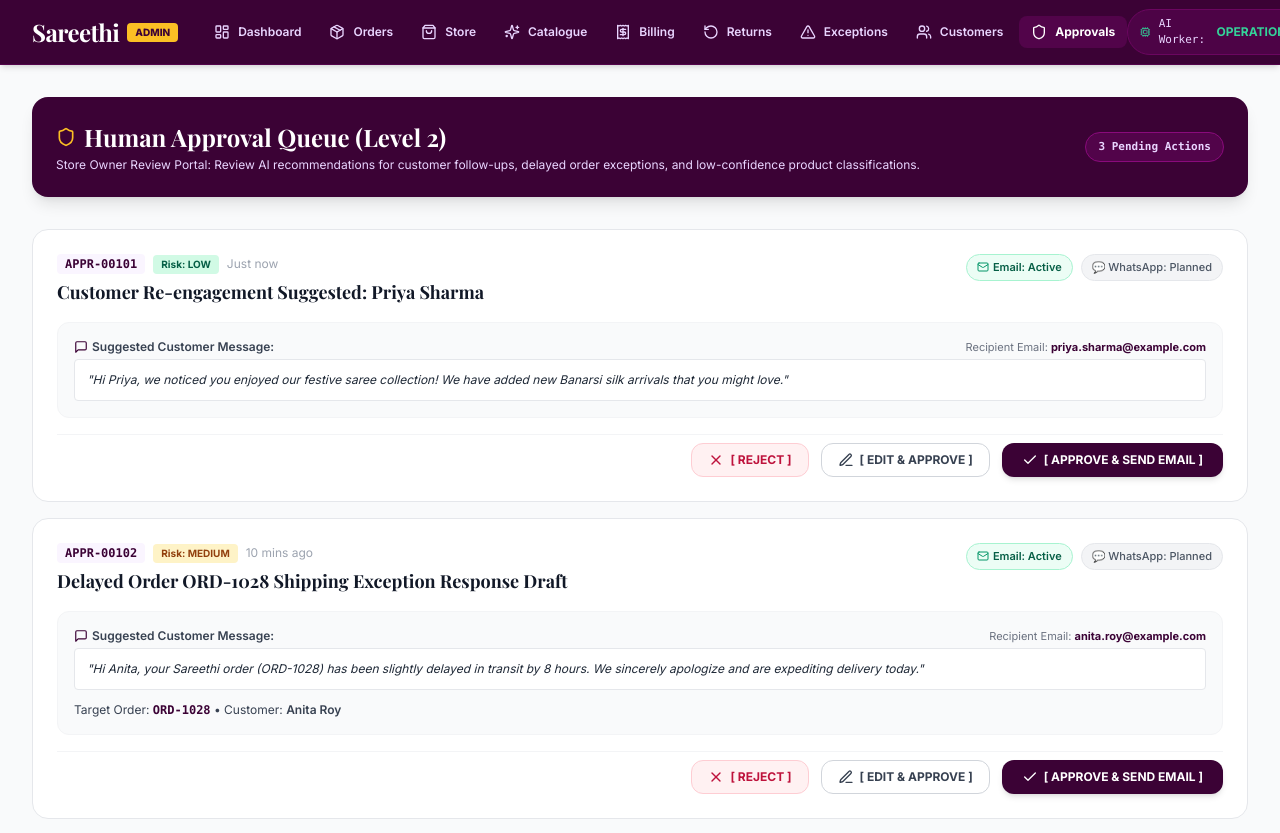
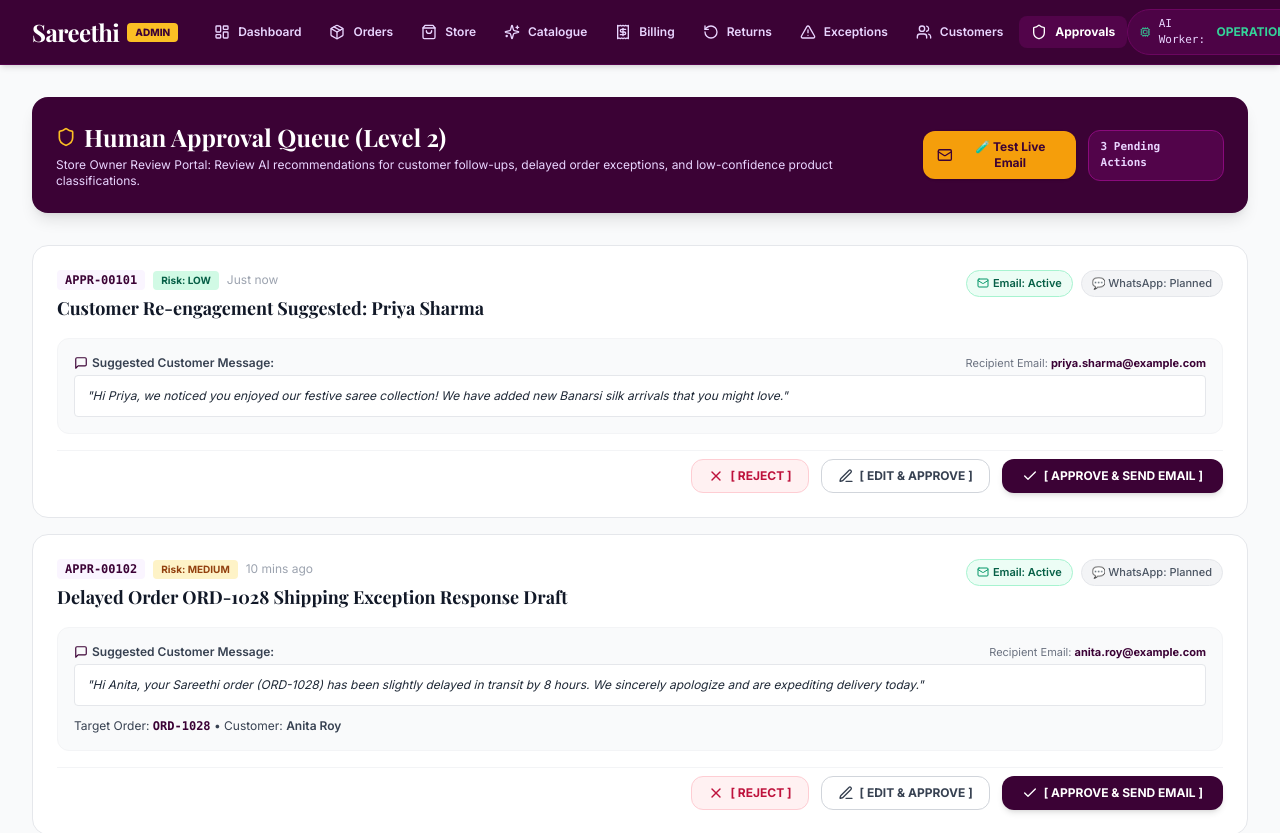
Before and after one commit to hritikbhardwaj12/Sareethi, a Next.js app: page /admin/approvals in a window 1280 px wide. Shown: the top 833 px of the page. Built offline with nearby package versions, Linux system fonts and the light colour scheme; a web font is replaced by a local one.

Commit message:
feat: Add Gmail service transport mode & live email diagnostic test button on Admin Approvals

```diff
--- a/src/app/admin/approvals/page.tsx
+++ b/src/app/admin/approvals/page.tsx
@@ -81,6 +81,37 @@ export default function AdminApprovalsPage() {
     });
   };
 
+  const sendTestEmail = async () => {
+    const targetEmail = prompt('Enter your Gmail address to receive a live test email:', 'hritikbhardwaj12@gmail.com');
+    if (!targetEmail) return;
+
+    setToastMessage(`⏳ Sending test email to ${targetEmail}...`);
+
+    try {
+      const res = await fetch('/api/email/send', {
+        method: 'POST',
+        headers: { 'Content-Type': 'application/json' },
+        body: JSON.stringify({
+          action: 'SEND_WELCOME',
+          payload: {
+            to: targetEmail,
+            userName: 'Store Owner',
+            subject: 'Sareethi Live SMTP Email Diagnostic Test',
+          },
+        }),
+      });
+
+      const data = await res.json();
+      if (data.success) {
+        setToastMessage(`✅ LIVE EMAIL SENT SUCCESSFULLY! Check inbox / spam folder of ${targetEmail}`);
+      } else {
+        setToastMessage(`❌ Email Error: ${data.error || data.result?.error || 'Unknown error'}`);
+      }
+    } catch (err: any) {
+      setToastMessage(`❌ Network Error: ${err.message}`);
+    }
+  };
+
   return (
     <div className="min-h-screen bg-gray-50 flex flex-col font-sans">
       <AdminHeader />
@@ -88,14 +119,14 @@ export default function AdminApprovalsPage() {
       <main className="flex-1 max-w-7xl mx-auto w-full px-4 sm:px-6 lg:px-8 py-8 space-y-8">
         {/* Toast Alert */}
         {toastMessage && (
-          <div className="bg-emerald-900 text-emerald-100 px-6 py-4 rounded-2xl shadow-xl border border-emerald-700 flex items-center justify-between animate-in fade-in slide-in-from-top-4 duration-300">
+          <div className="bg-purple-950 text-white px-6 py-4 rounded-2xl shadow-xl border border-purple-800 flex items-center justify-between animate-in fade-in slide-in-from-top-4 duration-300">
             <div className="flex items-center gap-3">
-              <CheckCircle2 className="w-5 h-5 text-emerald-400 shrink-0" />
+              <CheckCircle2 className="w-5 h-5 text-amber-400 shrink-0" />
               <p className="text-sm font-semibold">{toastMessage}</p>
             </div>
             <button
               onClick={() => setToastMessage(null)}
-              className="text-emerald-300 hover:text-white font-bold text-xs"
+              className="text-amber-400 hover:text-white font-bold text-xs"
             >
               Dismiss
             </button>
@@ -113,9 +144,17 @@ export default function AdminApprovalsPage() {
               Store Owner Review Portal: Review AI recommendations for customer follow-ups, delayed order exceptions, and low-confidence product classifications.
             </p>
           </div>
-          <span className="bg-purple-900 border border-purple-700 text-purple-200 font-mono text-[11px] px-3 py-1.5 rounded-full font-bold">
-            {pendingApprovals.length} Pending Actions
-          </span>
+          <div className="flex items-center gap-3">
+            <button
+              onClick={sendTestEmail}
+              className="bg-amber-500 hover:bg-amber-400 text-purple-950 font-bold text-xs px-3.5 py-2 rounded-xl shadow transition-all cursor-pointer flex items-center gap-1.5"
+            >
+              <Mail className="w-4 h-4" /> 🧪 Test Live Email
+            </button>
+            <span className="bg-purple-900 border border-purple-700 text-purple-200 font-mono text-[11px] px-3 py-2 rounded-xl font-bold">
+              {pendingApprovals.length} Pending Actions
+            </span>
+          </div>
         </div>
 
         {/* Approval Queue Items */}
--- a/src/app/api/email/send/route.ts
+++ b/src/app/api/email/send/route.ts
@@ -20,7 +20,8 @@ export async function POST(req: NextRequest) {
       });
 
       return NextResponse.json({
-        success: true,
+        success: result.success,
+        error: result.error,
         channel: 'EMAIL',
         recipient,
         result,
@@ -40,7 +41,8 @@ export async function POST(req: NextRequest) {
       });
 
       return NextResponse.json({
-        success: true,
+        success: result.success,
+        error: result.error,
         channel: 'EMAIL',
         recipient,
         result,
--- a/src/lib/email/mailer.ts
+++ b/src/lib/email/mailer.ts
@@ -216,13 +216,20 @@ export async function sendEmail(options: SendEmailOptions) {
 
   if (smtpHost && smtpUser && smtpPass) {
     try {
-      const transporter = nodemailer.createTransport({
-        host: smtpHost,
-        port: Number(process.env.SMTP_PORT) || 587,
-        secure: process.env.SMTP_SECURE === 'true' || Number(process.env.SMTP_PORT) === 465,
-        auth: { user: smtpUser, pass: smtpPass },
-      });
+      const isGmail = smtpHost.toLowerCase().includes('gmail');
+      const transporterConfig: any = isGmail
+        ? {
+            service: 'gmail',
+            auth: { user: smtpUser, pass: smtpPass },
+          }
+        : {
+            host: smtpHost,
+            port: Number(process.env.SMTP_PORT) || 587,
+            secure: process.env.SMTP_SECURE === 'true' || Number(process.env.SMTP_PORT) === 465,
+            auth: { user: smtpUser, pass: smtpPass },
+          };
 
+      const transporter = nodemailer.createTransport(transporterConfig);
       const sender = process.env.EMAIL_FROM || `"Sareethi Fashion" <${smtpUser}>`;
 
       const info = await transporter.sendMail({
@@ -242,19 +249,25 @@ export async function sendEmail(options: SendEmailOptions) {
         recipient: to,
       };
     } catch (err: any) {
-      console.error('[SMTP Transport Error]', err?.message || err);
+      console.error('[SMTP Transport Failure]', err?.message || err);
+      return {
+        success: false,
+        error: err?.message || 'SMTP Authentication / Transport Error',
+        channel: 'EMAIL',
+        mode: 'SMTP_FAILED',
+        recipient: to,
+      };
     }
   }
 
-  // Graceful simulated delivery (log to output & return active status)
-  console.log(`[EMAIL DISPATCH - ${type}] Sent to: ${to} | Subject: ${subject}`);
+  // Fallback when environment variables are not set on server
+  console.log(`[ENV MISSING] SMTP_HOST/USER/PASS missing on server. Sent to: ${to}`);
 
   return {
-    success: true,
-    messageId: `msg_${Date.now()}_${Math.floor(Math.random() * 1000)}`,
+    success: false,
+    error: 'Vercel Environment Variables (SMTP_HOST, SMTP_USER, SMTP_PASS) not detected on server. Please redeploy Vercel project.',
     channel: 'EMAIL',
-    mode: 'SIMULATED_DISPATCH',
+    mode: 'ENV_VARIABLES_MISSING',
     recipient: to,
-    previewHtmlSnippet: html.slice(0, 200),
   };
 }
```
